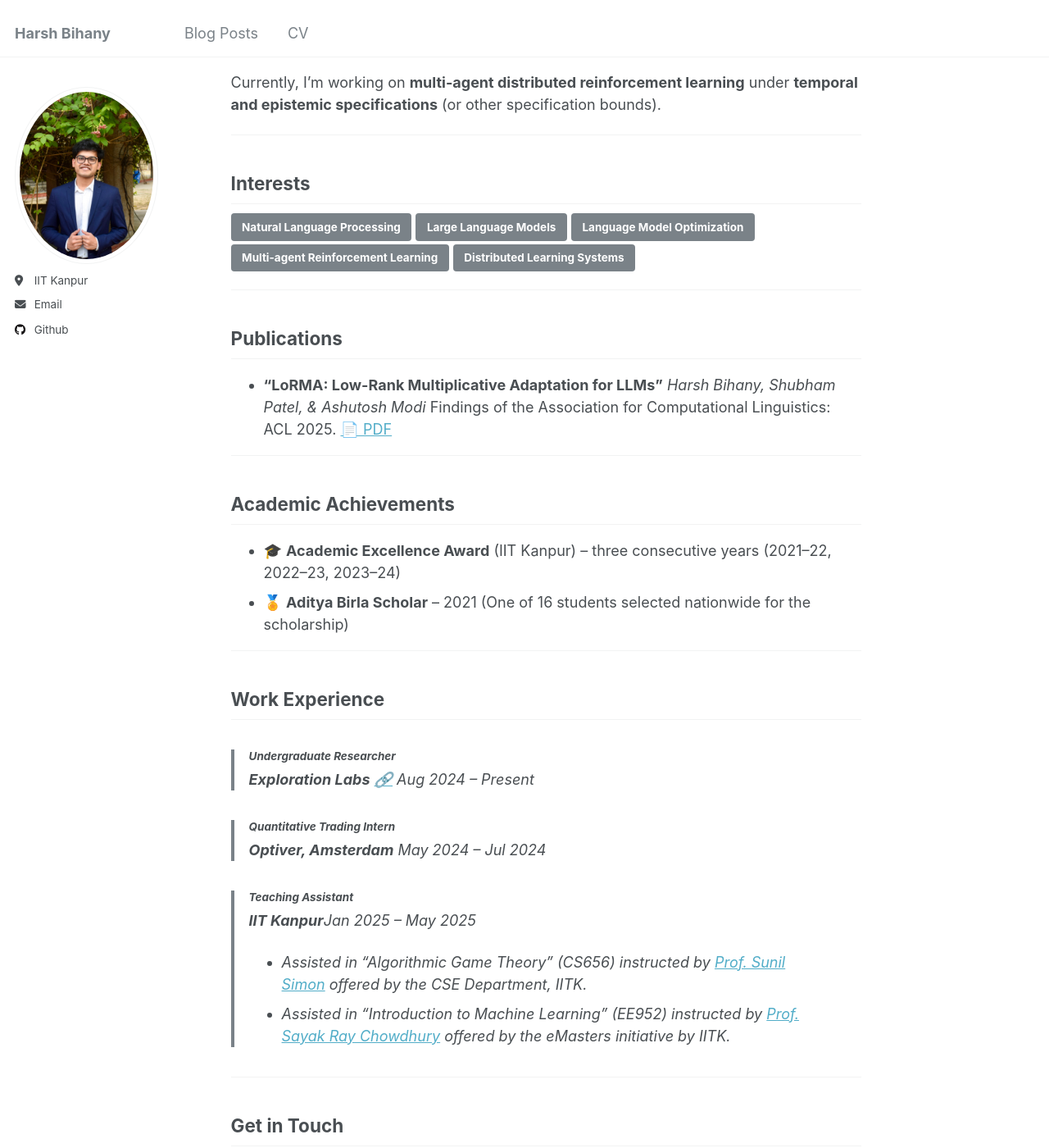
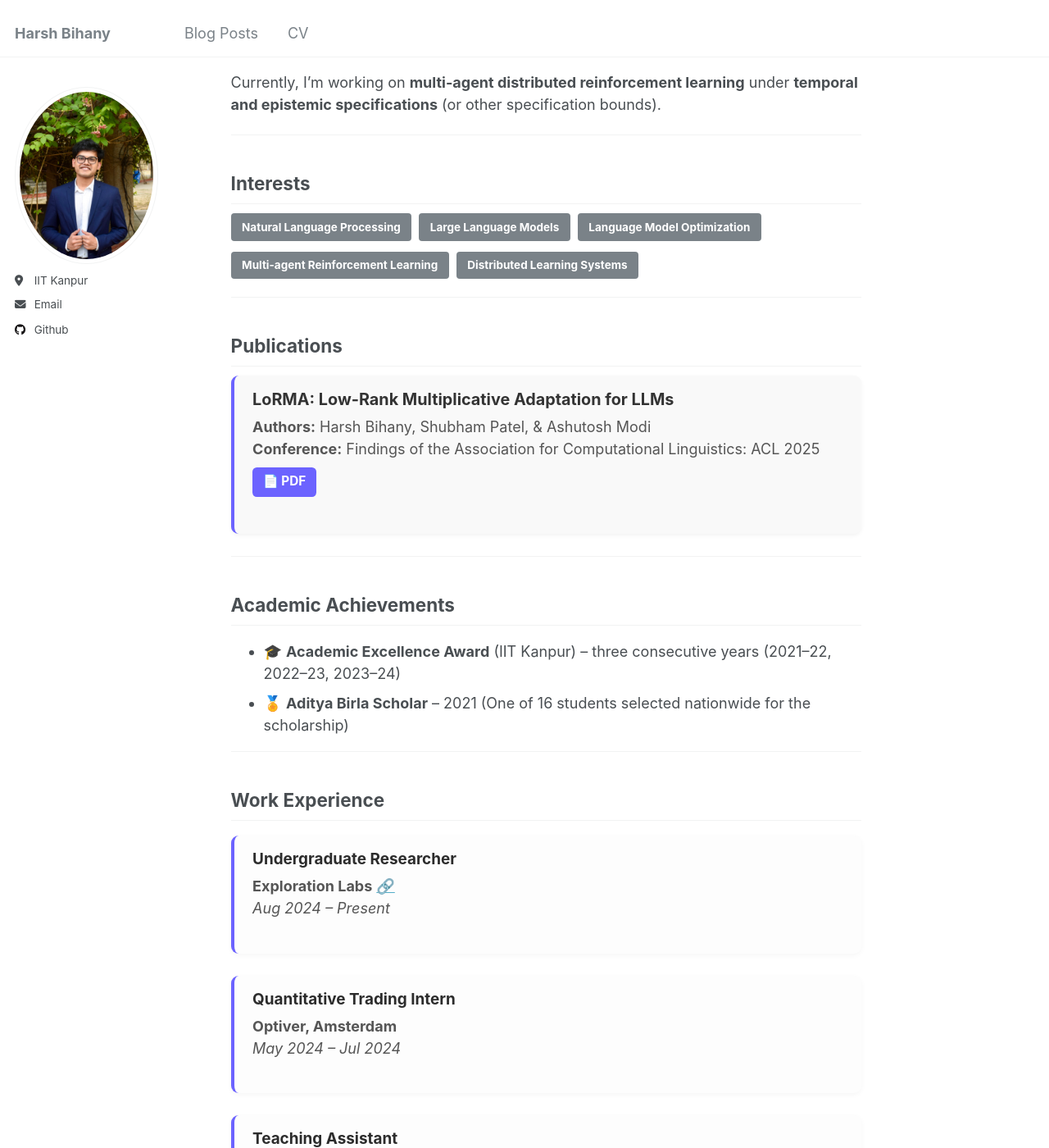
Before and after one commit to bihany-harsh/bihany-harsh.github.io, a Jekyll site: the page built from _pages/about.md, in a window 1280 px wide and 1400 px high, scrolled down 220 px. Shown: the whole window at 82% size. Built offline with Jekyll 4.4.1, drawn with Linux system fonts in a browser that asks for light colours; some of the changed text lies outside the part shown.

Commit message:
stylistic updates

```diff
--- a/_pages/about.md
+++ b/_pages/about.md
@@ -32,10 +32,15 @@ Currently, I’m working on **multi-agent distributed reinforcement learning** u
 
 ## Publications
 
-- **“LoRMA: Low-Rank Multiplicative Adaptation for LLMs”**
-  *Harsh Bihany, Shubham Patel, & Ashutosh Modi*
-  Findings of the Association for Computational Linguistics: ACL 2025.
-  [📄 PDF](https://openreview.net/pdf?id=AXTK47joyI)
+<div class="publication">
+  <h3>LoRMA: Low-Rank Multiplicative Adaptation for LLMs</h3>
+  <p>
+    <strong>Authors:</strong> Harsh Bihany, Shubham Patel, & Ashutosh Modi<br>
+    <strong>Conference:</strong> Findings of the Association for Computational Linguistics: ACL 2025<br>
+    <a href="https://openreview.net/pdf?id=AXTK47joyI" target="_blank" class="btn btn-primary">📄 PDF</a>
+  </p>
+</div>
+
 
 <!-- > **Tip:** If you’d like to embed all my publications automatically, you can place a `publications.bib` file in `_bibliography/` and add `publication: true` to a dedicated `publications.md`—Academicpages will generate a formatted list for you. -->
 
@@ -54,22 +59,31 @@ Currently, I’m working on **multi-agent distributed reinforcement learning** u
 
 ## Work Experience
 
-> #### Undergraduate Researcher
->
-> **Exploration Labs** [🔗](https://exploration-lab.github.io/)
-> *Aug 2024 – Present*
+<div class="experience-group">
 
-> #### Quantitative Trading Intern
->
-> **Optiver, Amsterdam**
-> *May 2024 – Jul 2024*
+  <div class="experience">
+    <h4>Undergraduate Researcher</h4>
+    <p><strong>Exploration Labs</strong> <a href="https://exploration-lab.github.io/" target="_blank">🔗</a> <br>
+    <em>Aug 2024 – Present</em></p>
+  </div>
 
-> #### Teaching Assistant
->
-> **IIT Kanpur***Jan 2025 – May 2025*
->
-> - Assisted in “Algorithmic Game Theory” (CS656) instructed by [Prof. Sunil Simon](https://www.cse.iitk.ac.in/users/simon/) offered by the CSE Department, IITK.
-> - Assisted in "Introduction to Machine Learning" (EE952) instructed by [Prof. Sayak Ray Chowdhury](https://sites.google.com/view/sayakraychowdhury/home) offered by the *eMasters* initiative by IITK.
+  <div class="experience">
+    <h4>Quantitative Trading Intern</h4>
+    <p><strong>Optiver, Amsterdam</strong><br>
+    <em>May 2024 – Jul 2024</em></p>
+  </div>
+
+  <div class="experience">
+    <h4>Teaching Assistant</h4>
+    <p><strong>IIT Kanpur</strong><br>
+    <em>Jan 2025 – May 2025</em></p>
+    <ul>
+      <li>TA for “Algorithmic Game Theory” (CS656) – <a href="https://www.cse.iitk.ac.in/users/simon/">Prof. Sunil Simon</a></li>
+      <li>TA for “Introduction to Machine Learning” (EE952, eMasters) – <a href="https://sites.google.com/view/sayakraychowdhury/home">Prof. Sayak Ray Chowdhury</a></li>
+    </ul>
+  </div>
+
+</div>
 
 ---
 
--- a/_sass/_base.scss
+++ b/_sass/_base.scss
@@ -313,3 +313,192 @@ b, i, strong, em, blockquote, p, q, span, figure, img, h1, h2, header, input, a,
   -webkit-transition: $global-transition;
   transition: $global-transition;
 }
+
+// CUSTOM STYLES
+
+/* Style for the publication block */
+.publication {
+  background-color: #f9f9f9;
+  border-left: 4px solid #6c63ff;
+  padding: 1rem 1.25rem;
+  margin-bottom: 1.5rem;
+  border-radius: 0.5rem;
+  box-shadow: 0 2px 5px rgba(0, 0, 0, 0.05);
+  transition: background-color 0.3s ease;
+}
+
+.publication:hover {
+  background-color: #f1f1ff;
+}
+
+.publication h3 {
+  margin-top: 0;
+  margin-bottom: 0.4rem;
+  font-size: 1.1rem;
+  color: #333;
+}
+
+.publication p {
+  margin: 0.3rem 0;
+  color: #555;
+  line-height: 1.5;
+  font-size: 0.95rem;
+}
+
+.publication a.btn {
+  display: inline-block;
+  padding: 0.35rem 0.7rem;
+  font-size: 0.85rem;
+  color: white;
+  background-color: #6c63ff;
+  border-radius: 0.3rem;
+  text-decoration: none;
+  margin-top: 0.5rem;
+}
+
+.publication a.btn:hover {
+  background-color: #5848e5;
+  text-decoration: none;
+}
+
+/* Style for the button group used in Interests */
+.btn-group {
+  display: flex;
+  flex-wrap: wrap;
+  gap: 0.5rem;
+  margin-top: 0.5rem;
+  margin-bottom: 1rem;
+}
+
+/* Individual interest buttons */
+.btn {
+  display: inline-block;
+  padding: 0.4rem 0.75rem;
+  font-size: 0.9rem;
+  font-weight: 500;
+  background-color: #e0e7ff;
+  color: #1e1e1e;
+  border-radius: 999px;
+  text-decoration: none;
+  transition: background-color 0.3s ease, transform 0.2s ease;
+  cursor: default;
+}
+
+.btn:hover {
+  background-color: #c7d2fe;
+  transform: translateY(-2px);
+}
+
+/* Work Experience Group Container */
+.experience-group {
+  display: flex;
+  flex-direction: column;
+  gap: 1.5rem;
+  margin-top: 1rem;
+}
+
+/* Individual Experience Card */
+.experience {
+  background-color: #fdfdfd;
+  border-left: 4px solid #6c63ff;
+  padding: 1rem 1.25rem;
+  border-radius: 0.5rem;
+  box-shadow: 0 2px 6px rgba(0, 0, 0, 0.04);
+  transition: transform 0.2s ease;
+}
+
+.experience:hover {
+  transform: translateY(-2px);
+}
+
+.experience h4 {
+  margin: 0 0 0.4rem;
+  font-size: 1.05rem;
+  color: #2c2c2c;
+}
+
+.experience p {
+  margin: 0.3rem 0 0.7rem;
+  font-size: 0.9rem;
+  color: #555;
+}
+
+.experience ul {
+  margin: 0;
+  padding-left: 1.2rem;
+  list-style: disc;
+  font-size: 0.9rem;
+  color: #444;
+}
+
+
+/* Wrapper for the entire blog posts section */
+.blog-posts-wrapper {
+  display: flex;
+  flex-direction: column;
+  gap: 2rem;
+  margin-top: 1.5rem;
+}
+
+/* Individual blog card */
+.blog-card {
+  background-color: #f9f9f9;
+  border-left: 4px solid #6c63ff;
+  padding: 1rem 1.5rem;
+  border-radius: 0.5rem;
+  box-shadow: 0 2px 6px rgba(0, 0, 0, 0.03);
+  transition: all 0.2s ease;
+}
+
+.blog-card:hover {
+  background-color: #f1f0ff;
+  transform: translateY(-3px);
+}
+
+/* Title styling */
+.blog-title {
+  margin: 0 0 0.5rem;
+  font-size: 1.2rem;
+  font-weight: 600;
+}
+
+.blog-title a {
+  color: #333;
+  text-decoration: none;
+}
+
+.blog-title a:hover {
+  color: #6c63ff;
+  text-decoration: underline;
+}
+
+/* Metadata styling */
+.blog-meta {
+  font-size: 0.85rem;
+  color: #666;
+  margin-bottom: 0.6rem;
+  line-height: 1.4;
+}
+
+/* Excerpt styling */
+.blog-excerpt {
+  font-size: 0.95rem;
+  color: #444;
+  margin-bottom: 0.5rem;
+}
+
+/* Read more button */
+.btn-sm {
+  display: inline-block;
+  padding: 0.3rem 0.75rem;
+  font-size: 0.8rem;
+  background-color: #6c63ff;
+  color: white;
+  border-radius: 0.3rem;
+  text-decoration: none;
+  transition: background-color 0.3s ease;
+}
+
+.btn-sm:hover {
+  background-color: #5848e5;
+}
```
Also changed, not shown: _pages/blog-posts.html (+13 -1 lines).
